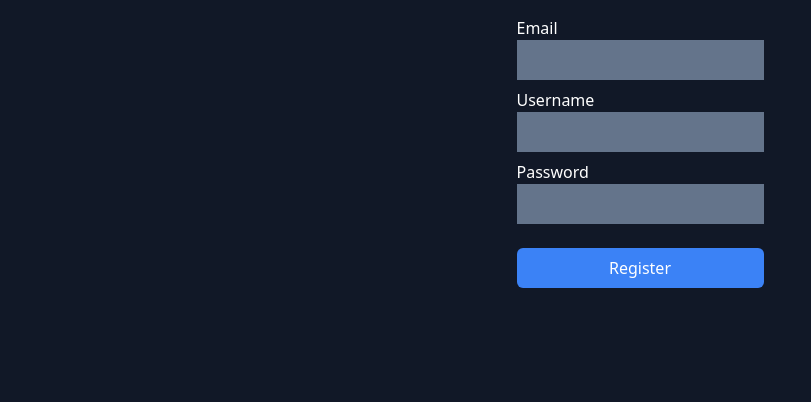
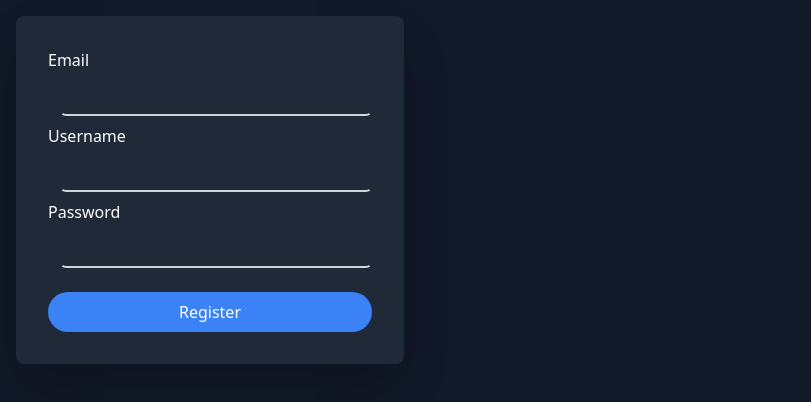
Before and after one commit to TimAlbanUrl/ChatV1, a Vue app: page /register in a window 1280 px wide. Shown: the top 402 px of the page, without its empty margins (0-811 px from the left). Built offline with nearby package versions, Linux system fonts and the light colour scheme.

Commit message:
style: login & register

```diff
--- a/src/components/MessageFrameComponent.vue
+++ b/src/components/MessageFrameComponent.vue
@@ -45,7 +45,7 @@ const emit = defineEmits(['delete'])
         </div>
     </div>
     <div v-else>
-        <div class="ml-1 p-4 pb-2 flex rounded-lg bg-gray-800 w-[31.5rem]">
+        <div class="ml-1 p-4 pb-2 flex rounded-lg bg-gray-800 w-[31.5rem] shadow-2xl">
             <img :src="message.user.avatarUrl" alt="users_avatar" class="rounded-full h-14 w-14">
             <div class="pl-2">
                 <div class="flex">
--- a/src/views/LoginView.vue
+++ b/src/views/LoginView.vue
@@ -24,15 +24,17 @@ const onSubmit = async () => {
 </script>
 
 <template>
+  <div class="m-4 p-4 rounded-lg bg-gray-800 shadow-2xl h-fit">
       <form @submit.prevent="onSubmit" class="flex flex-col gap-2 p-4 mx-auto max-w-96">
         <div class="flex flex-col">
           <label for="email">Email</label>
-        <input type="email" id="email" v-model="email" class="p-2 bg-slate-500" required/>
+          <textarea type="email" id="email" v-model="email" class="p-2 text-white bg-gray-800 border-2 border-gray-800 border-b-gray-300 rounded-md ml-3 not-resizable-ta" cols="30" rows="1"></textarea>
         </div>
         <div class="flex flex-col">
           <label for="password">Password</label>
-        <input type="password" id="password" v-model="password" class="p-2 bg-slate-500" required/>
+          <input type="password" id="password" v-model="password" class="p-2 text-white bg-gray-800 border-2 border-gray-800 border-b-gray-300 rounded-md ml-3 not-resizable-ta" required/>
         </div>
-      <button type="submit" class="p-2 mt-4 bg-blue-500 rounded-md">Log in</button>
+        <button type="submit" class="p-2 mt-4 bg-blue-500 rounded-full">Log in</button>
       </form>
+    </div>
   </template>
--- a/src/views/RegisterView.vue
+++ b/src/views/RegisterView.vue
@@ -30,19 +30,21 @@ const onSubmit = async () => {
 </script>
 
 <template>
+    <div class="m-4 p-4 rounded-lg bg-gray-800 shadow-2xl h-fit">
       <form @submit.prevent="onSubmit" class="flex flex-col gap-2 p-4 mx-auto max-w-96">
         <div class="flex flex-col">
           <label for="email">Email</label>
-        <input type="email" id="email" v-model="email" class="p-2 bg-slate-500" required/>
+          <textarea type="email" id="email" v-model="email" class="p-2 text-white bg-gray-800 border-2 border-gray-800 border-b-gray-300 rounded-md ml-3 not-resizable-ta" cols="30" rows="1" required></textarea>
         </div>
         <div class="flex flex-col">
           <label for="username">Username</label>
-        <input type="text" id="username" v-model="username" class="p-2 bg-slate-500" required/>
+          <textarea type="text" id="username" v-model="username" class="p-2 text-white bg-gray-800 border-2 border-gray-800 border-b-gray-300 rounded-md ml-3 not-resizable-ta" cols="30" rows="1" required></textarea>
         </div>
         <div class="flex flex-col">
           <label for="password">Password</label>
-        <input type="password" id="password" v-model="password" class="p-2 bg-slate-500" required/>
+          <input type="password" id="password" v-model="password" class="p-2 text-white bg-gray-800 border-2 border-gray-800 border-b-gray-300 rounded-md ml-3 not-resizable-ta" required/>
         </div>
-      <button type="submit" class="p-2 mt-4 bg-blue-500 rounded-md">Register</button>
+        <button type="submit" class="p-2 mt-4 bg-blue-500 rounded-full">Register</button>
       </form>
+    </div>
   </template>
```
Lines whose indentation alone changed are shown as unchanged.
